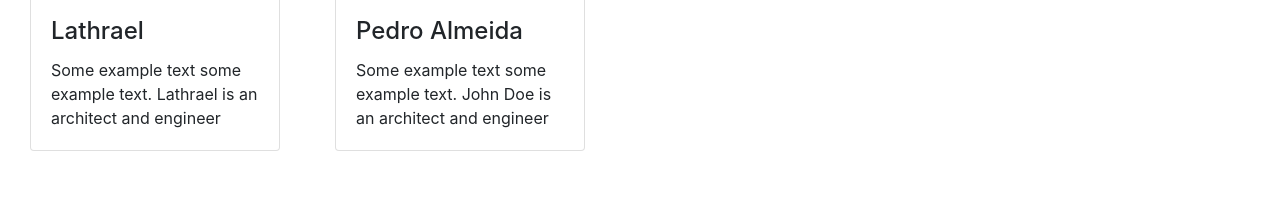
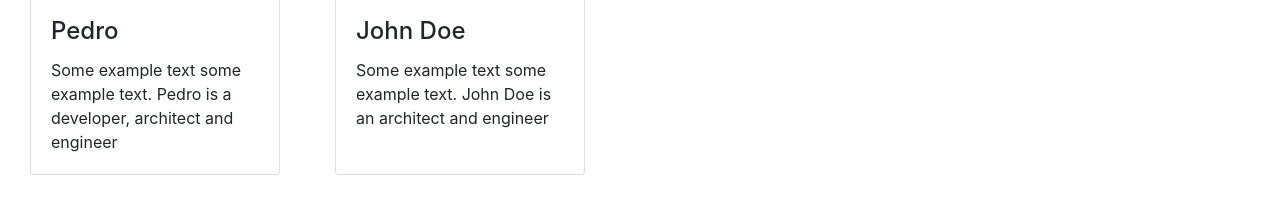
Before and after one commit to Alzarus/ideal-adventure, a plain HTML site: page index.html in a window 1280 px wide. Shown: the part 276-490 px from the top of the page. Drawn offline with nearby package versions, Linux system fonts and the light colour scheme.

Commit message:
switching first character name and photo

```diff
--- a/index.html
+++ b/index.html
@@ -24,10 +24,10 @@
             <div class="col-sm-6">
                 <div class="col-sm-6 collapsed" data-toggle="collapse" data-target="#jogador-principal" aria-hidden="true" aria-expanded="false" aria-controls="jogador-principal">
                     <div class="card" style="width:250px;">
-                        <img class="card-img-top" src="https://www.w3schools.com/bootstrap4/img_avatar1.png" alt="Card image" style="width:100%; cursor:pointer;">
+                        <img class="card-img-top" src="https://avatars2.githubusercontent.com/u/31142128?s=460&v=4" alt="Card image" style="width:100%; cursor:pointer;">
                         <div class="card-body">
-                            <h4 class="card-title">Lathrael</h4>
-                            <p class="card-text">Some example text some example text. Lathrael is an architect and engineer</p>
+                            <h4 class="card-title">Pedro</h4>
+                            <p class="card-text">Some example text some example text. Pedro is a developer, architect and engineer</p>
                         </div>
                     </div>
                 </div>
@@ -35,7 +35,7 @@
                     <div class="card" style="width:250px;">
                         <img class="card-img-top" src="https://www.w3schools.com/bootstrap4/img_avatar1.png" alt="Card image" style="width:100%; cursor:pointer;">
                         <div class="card-body">
-                            <h4 class="card-title">Pedro Almeida</h4>
+                            <h4 class="card-title">John Doe</h4>
                             <p class="card-text">Some example text some example text. John Doe is an architect and engineer</p>
                         </div>
                     </div>
@@ -50,7 +50,7 @@
                         </div>
 
                         <div class="col-md-7">
-                            <h4>Lathrael</h4>
+                            <h4>Pedro</h4>
                             <p>Nunc nec euismod odio. Suspendisse condimentum nunc vel odio suscipit euismod. Proin vitae maximus nulla, ut sollicitudin erat. Ut molestie malesuada urna non laoreet. Vivamus.</p>
                             <span id="tipo_personagem1-1" class="badge badge-pill badge-success">Elfo</span>
                             <span id="tipo_personagem1-2" class="badge badge-pill badge-light">Venenoso</span>
```
